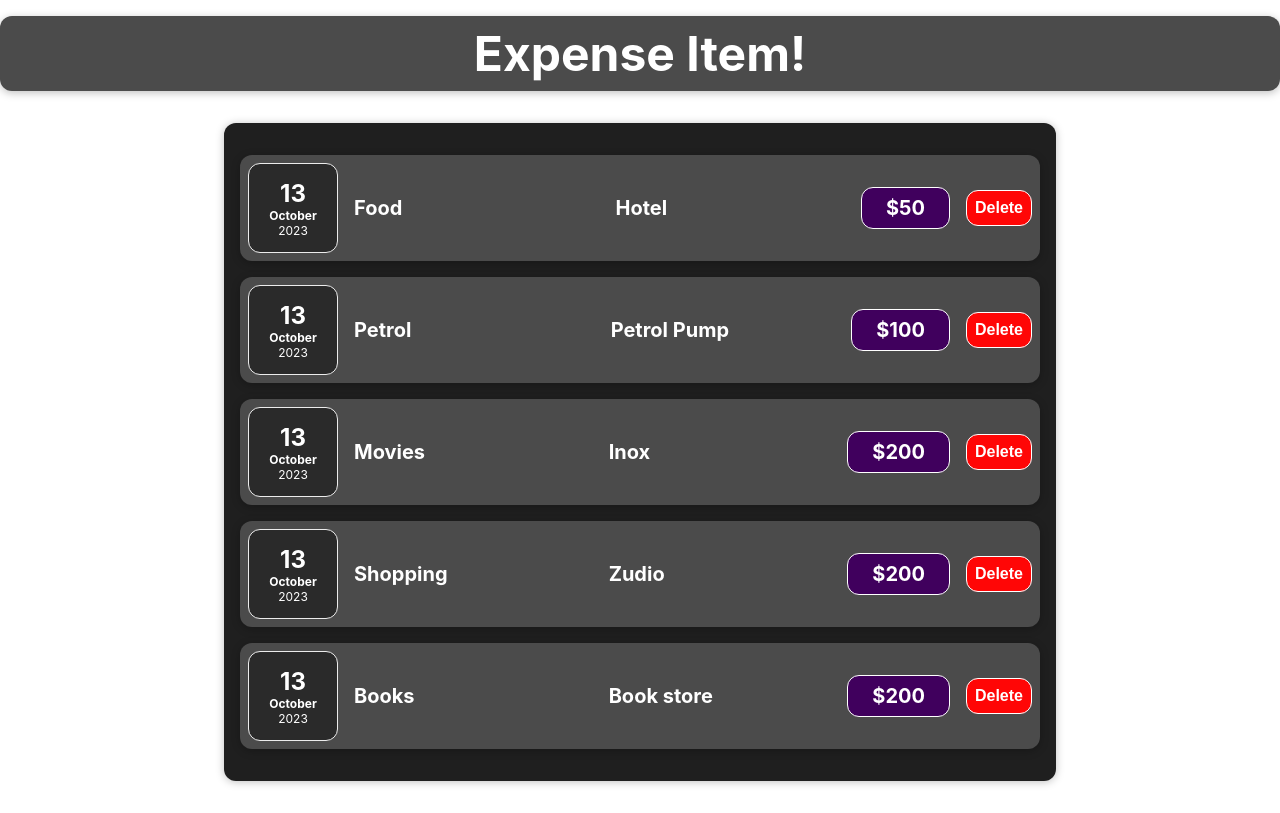
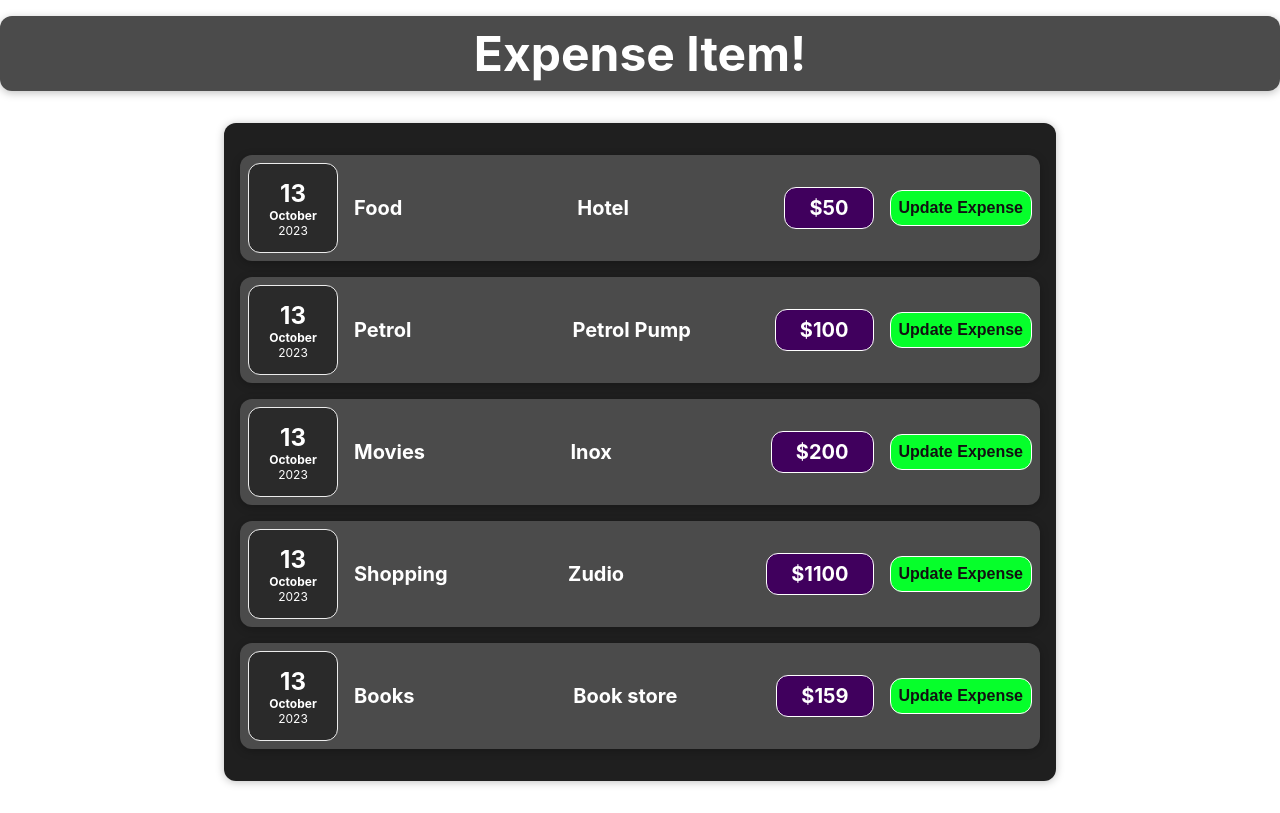
Before and after one commit to ShrutikaLondhe15/react-expense, a React (Create React App) app: page / in a window 1280 px wide. Built offline with nearby package versions, Linux system fonts and the light colour scheme.

Commit message:
React States(t2)

```diff
--- a/src/App.js
+++ b/src/App.js
@@ -31,14 +31,14 @@
       id: 'e3',
       date: new Date(2023, 9, 13),
       title: "Shopping",
-      amount: 200,
+      amount: 1100,
       locationOfExpenditure: "Zudio",
     },
     {
       id: 'e3',
       date: new Date(2023, 9, 13),
       title: "Books",
-      amount: 200,
+      amount: 159,
       locationOfExpenditure: "Book store",
     }
   ];
--- a/src/components/ExpenseItem.css
+++ b/src/components/ExpenseItem.css
@@ -66,9 +66,19 @@
 .expense-item__delete {
   font-size: 1rem;
   font-weight: bold;
-  color: white;
+  color: rgb(1, 1, 1);
   background-color: #ff0606;
   border: 1px solid white;
   padding: 0.5rem;
   border-radius: 12px;
 }
+
+.expense-item__add {
+  font-size: 1rem;
+  font-weight: bold;
+  color: rgb(17, 17, 17);
+  background-color: #06ff2b;
+  border: 1px solid white;
+  padding: 0.5rem;
+  border-radius: 12px;
+}
--- a/src/components/ExpenseItem.js
+++ b/src/components/ExpenseItem.js
@@ -6,6 +6,14 @@
 
 const ExpenseItem = (props) => {
   const [title, setTitle] = useState(props.title)
+  const [amount, setAmount] =useState(props.amount)
+
+//  console.log("ExpenseItem evaluated by React")
+
+ const addprice = () =>{
+  setAmount(amount+100)
+  console.log(amount)
+ }
 
   const deleteButton = () =>{
    setTitle('updated');
@@ -18,7 +26,9 @@
         <h2>{props.title}</h2>
         <h2>{props.locationOfExpenditure}</h2>
         <div className='expense-item__price'>${props.amount}</div>
-        <button className='expense-item__delete' onClick={deleteButton}>Delete</button>
+        {/* <button className="expense-item__delete" onClick={clickhandler} >Change Title</button> */}
+        <button className="expense-item__add" onClick={addprice}>Update Expense</button>
+        {/* <button className='expense-item__delete' onClick={deleteButton}>DELETE</button> */}
         </div>
       </Card>
   );
```
